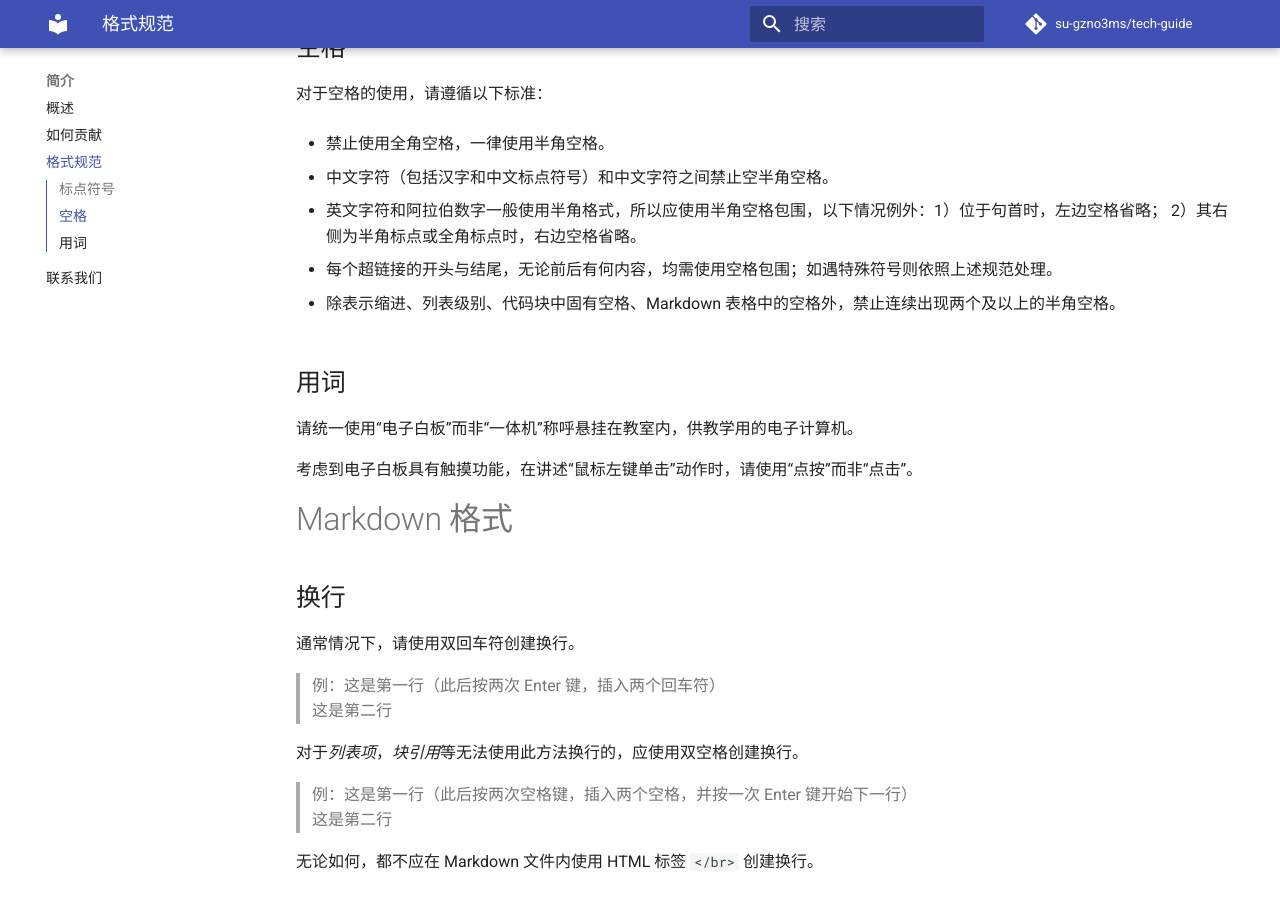
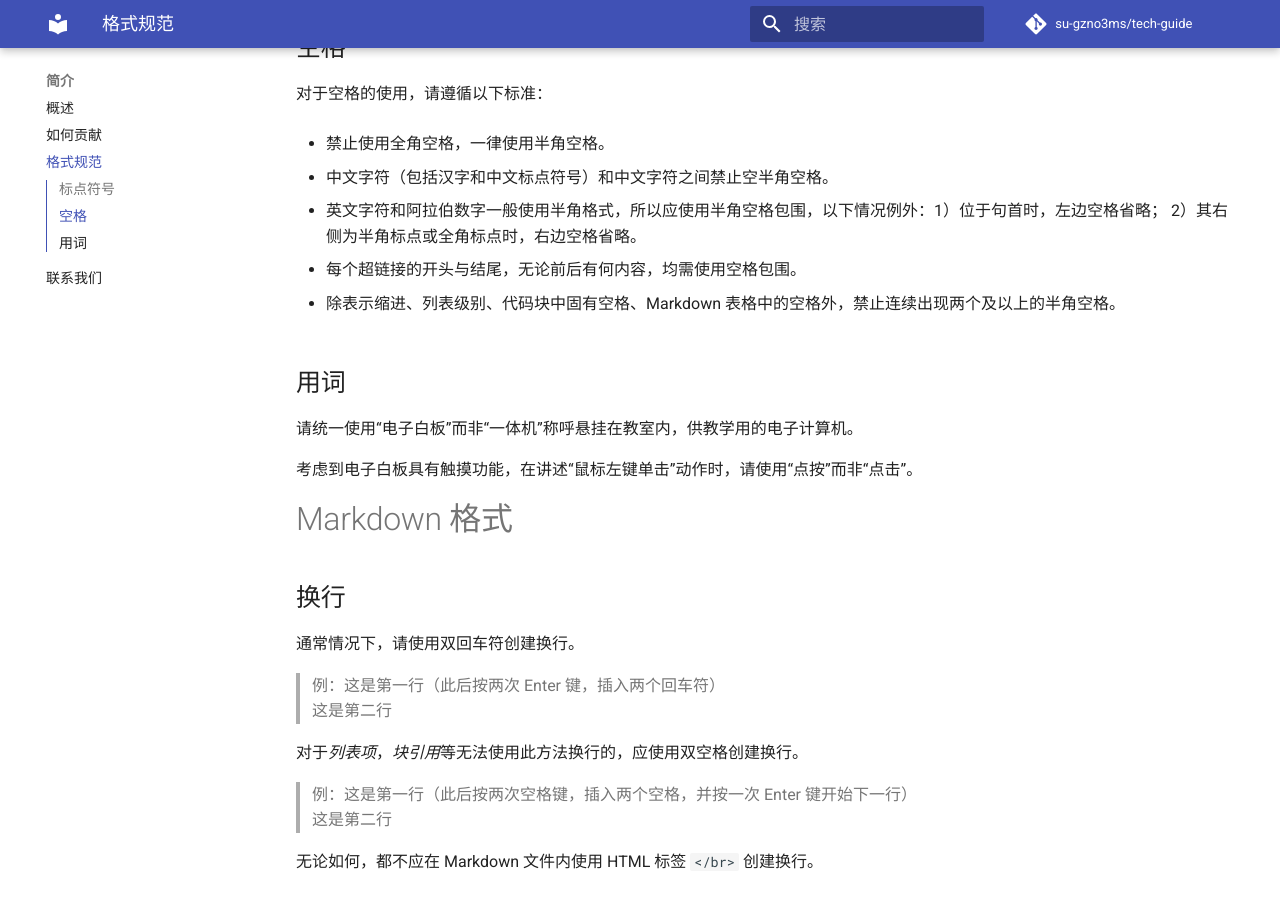
Before and after one commit to su-gzno3ms/tech-guide, an MkDocs documentation site: the page built from docs/format-specification.md, in a window 1280 px wide and 900 px high, scrolled down 597 px. Built offline with MkDocs 1.6.1 and Material for MkDocs 9.7.7, drawn with Linux system fonts in a browser that asks for light colours; comment, search, counter and statistics services are not loaded.

Commit message:
Edit format specification

```diff
--- a/docs/format-specification.md
+++ b/docs/format-specification.md
@@ -20,7 +20,7 @@
 
 - 英文字符和阿拉伯数字一般使用半角格式，所以应使用半角空格包围，以下情况例外：1）位于句首时，左边空格省略； 2）其右侧为半角标点或全角标点时，右边空格省略。
 
-- 每个超链接的开头与结尾，无论前后有何内容，均需使用空格包围；如遇特殊符号则依照上述规范处理。
+- 每个超链接的开头与结尾，无论前后有何内容，均需使用空格包围。
 
 - 除表示缩进、列表级别、代码块中固有空格、Markdown 表格中的空格外，禁止连续出现两个及以上的半角空格。
 
```
